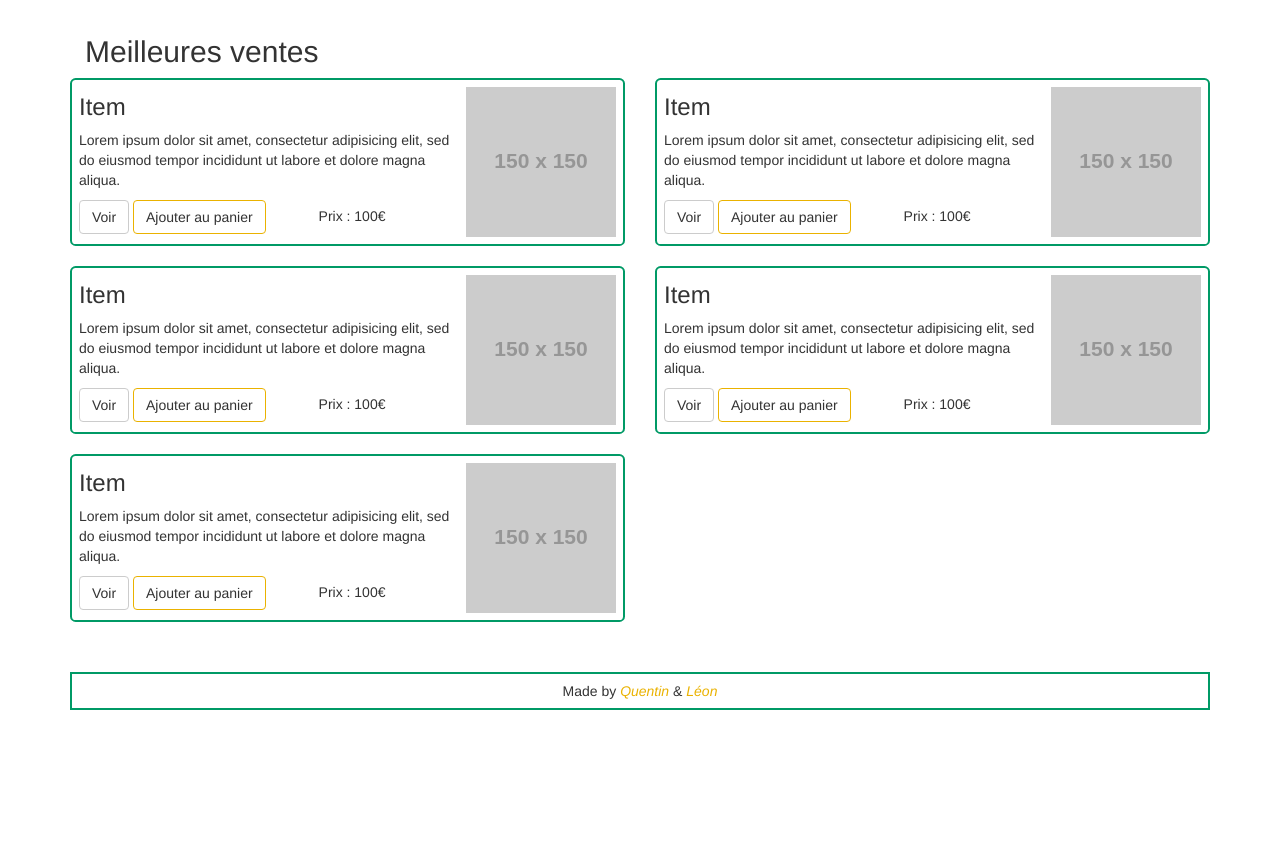
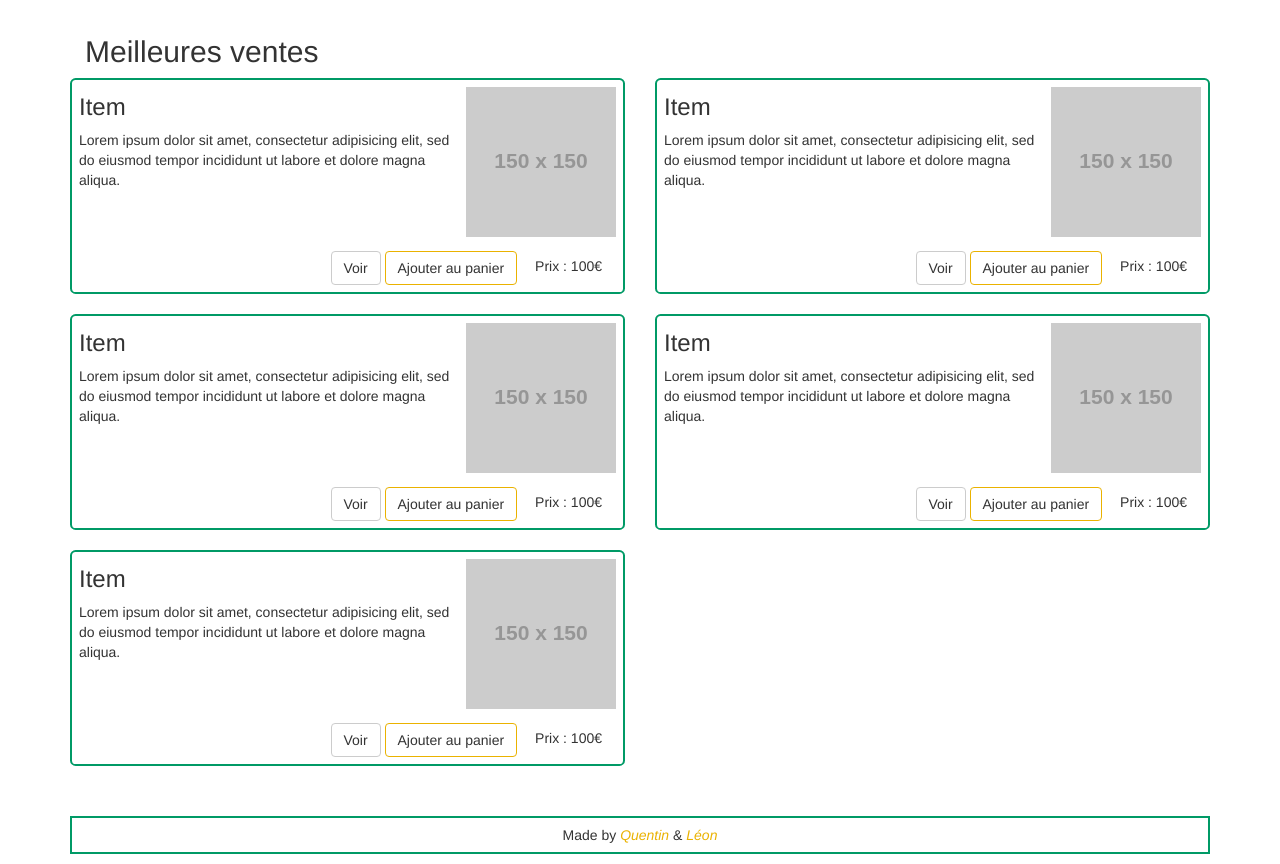
Before and after one commit to qgautreau/ecommerce, a PHP site: page / in a window 1280 px wide. Shown: the part 247-1111 px from the top of the page. Before the commit the page ends 957 px from the top, so only its background shows below. Run offline with PHP 8.4, Linux system fonts and the light colour scheme; grey boxes labelled with a size stand in for pictures from a placeholder-image service; some libraries are stand-ins or nearby versions.

Commit message:
Edit article layout

```diff
--- a/index.html
+++ b/index.html
@@ -37,26 +37,34 @@
                     <div class="row">
                         <div class="col-md-6">
                             <article>
+                                <div>
                                     <img src="http://placehold.it/150x150" alt="Item image"/>
                                     <h3>Item</h3>
                                     <p>
                                         Lorem ipsum dolor sit amet, consectetur adipisicing elit, sed do eiusmod tempor incididunt ut labore et dolore magna aliqua.
                                     </p>
+                                </div>
+                                <div>
                                     <button class='btn btn-default'>Voir</button>
                                     <button class='btn btn-default btn-panier'>Ajouter au panier</button>
                                     <span>Prix : 100€</span>
+                                </div>
                             </article>
                         </div>
                         <div class="col-md-6">
                             <article>
+                                <div>
                                     <img src="http://placehold.it/150x150" alt="Item image"/>
                                     <h3>Item</h3>
                                     <p>
                                         Lorem ipsum dolor sit amet, consectetur adipisicing elit, sed do eiusmod tempor incididunt ut labore et dolore magna aliqua.
                                     </p>
+                                </div>
+                                <div>
                                     <button class='btn btn-default'>Voir</button>
                                     <button class='btn btn-default btn-panier'>Ajouter au panier</button>
                                     <span>Prix : 100€</span>
+                                </div>
                             </article>
                         </div>
                     </div>
@@ -64,26 +72,34 @@
                     <div class="row">
                         <div class="col-md-6">
                             <article>
+                                <div>
                                     <img src="http://placehold.it/150x150" alt="Item image"/>
                                     <h3>Item</h3>
                                     <p>
                                         Lorem ipsum dolor sit amet, consectetur adipisicing elit, sed do eiusmod tempor incididunt ut labore et dolore magna aliqua.
                                     </p>
+                                </div>
+                                <div>
                                     <button class='btn btn-default'>Voir</button>
                                     <button class='btn btn-default btn-panier'>Ajouter au panier</button>
                                     <span>Prix : 100€</span>
+                                </div>
                             </article>
                         </div>
                         <div class="col-md-6">
                             <article>
+                                <div>
                                     <img src="http://placehold.it/150x150" alt="Item image"/>
                                     <h3>Item</h3>
                                     <p>
                                         Lorem ipsum dolor sit amet, consectetur adipisicing elit, sed do eiusmod tempor incididunt ut labore et dolore magna aliqua.
                                     </p>
+                                </div>
+                                <div>
                                     <button class='btn btn-default'>Voir</button>
                                     <button class='btn btn-default btn-panier'>Ajouter au panier</button>
                                     <span>Prix : 100€</span>
+                                </div>
                             </article>
                         </div>
                     </div>
@@ -91,14 +107,18 @@
                     <div class="row">
                         <div class="col-md-6">
                             <article>
+                                <div>
                                     <img src="http://placehold.it/150x150" alt="Item image"/>
                                     <h3>Item</h3>
                                     <p>
                                         Lorem ipsum dolor sit amet, consectetur adipisicing elit, sed do eiusmod tempor incididunt ut labore et dolore magna aliqua.
                                     </p>
+                                </div>
+                                <div>
                                     <button class='btn btn-default'>Voir</button>
                                     <button class='btn btn-default btn-panier'>Ajouter au panier</button>
                                     <span>Prix : 100€</span>
+                                </div>
                             </article>
                         </div>
                     </div>
--- a/static/css/style.css
+++ b/static/css/style.css
@@ -49,8 +49,10 @@ section article {
     border: 2px solid #009a66;
     border-radius: .4em;
     margin-bottom: 2rem;
+    padding: .5em;
+}
+section article div:first-child {
     overflow: auto;
-    padding: .5em;
 }
 section article img {
     float: right;
@@ -58,8 +60,9 @@ section article img {
 section article h3 {
     margin-top: .3em;
 }
-section article span {
-    margin-left: 3.5em;
+section article div:last-child {
+    margin-top: 1em;
+    text-align: right;
 }
 section article .btn-panier {
     border-color: #eab200;
@@ -67,6 +70,9 @@ section article .btn-panier {
 section article .btn-panier:hover {
     border-color: #eab200;
     background-color: #eab200;
+}
+section article span {
+    padding: 0 1em;
 }
 
 footer {
@@ -80,6 +86,7 @@ footer p {
 footer em {
     font-style: italic;
     color: #eab200;
+    font-weight:
 }
 
 @media (min-width: 721px) {
```
Lines whose indentation alone changed are shown as unchanged.
